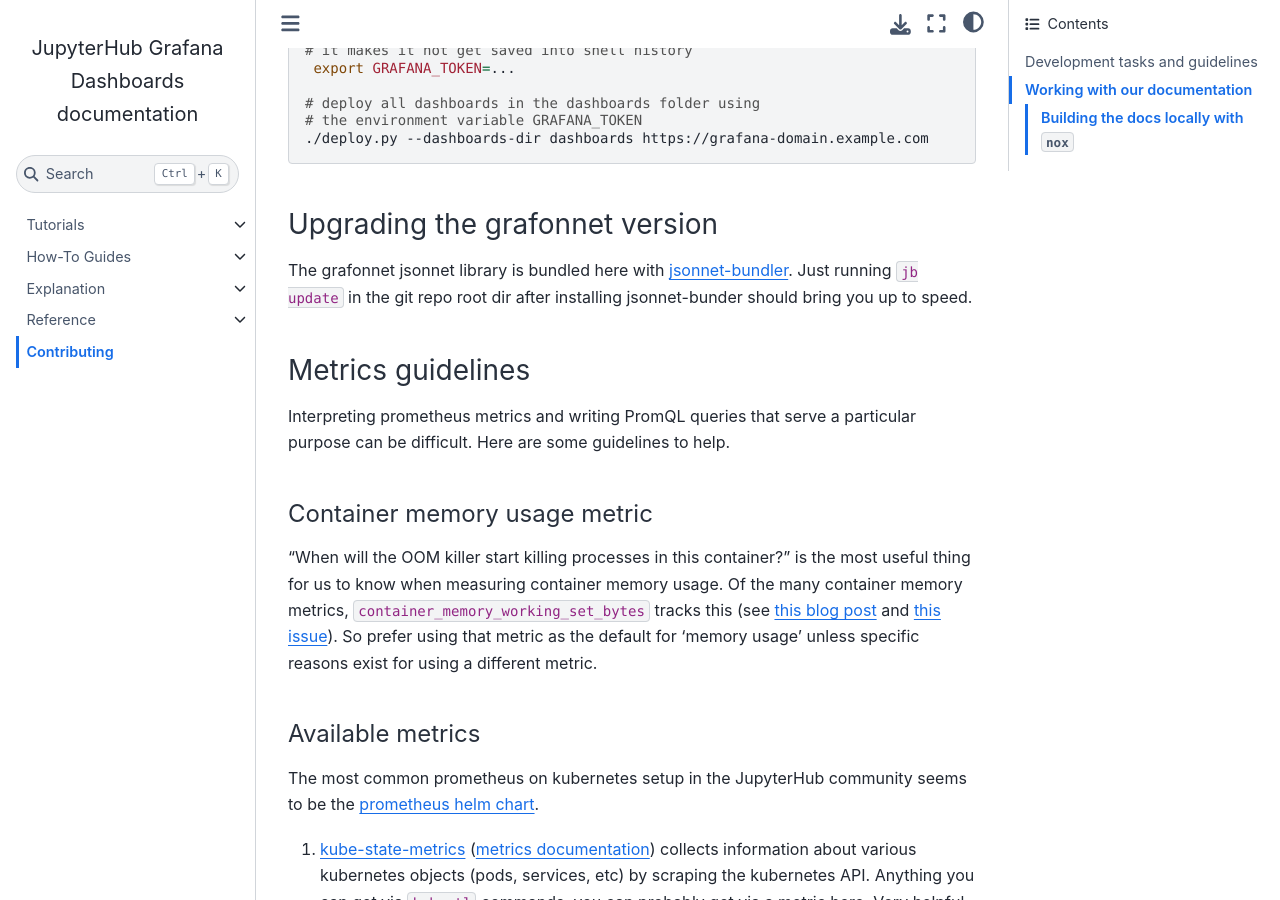
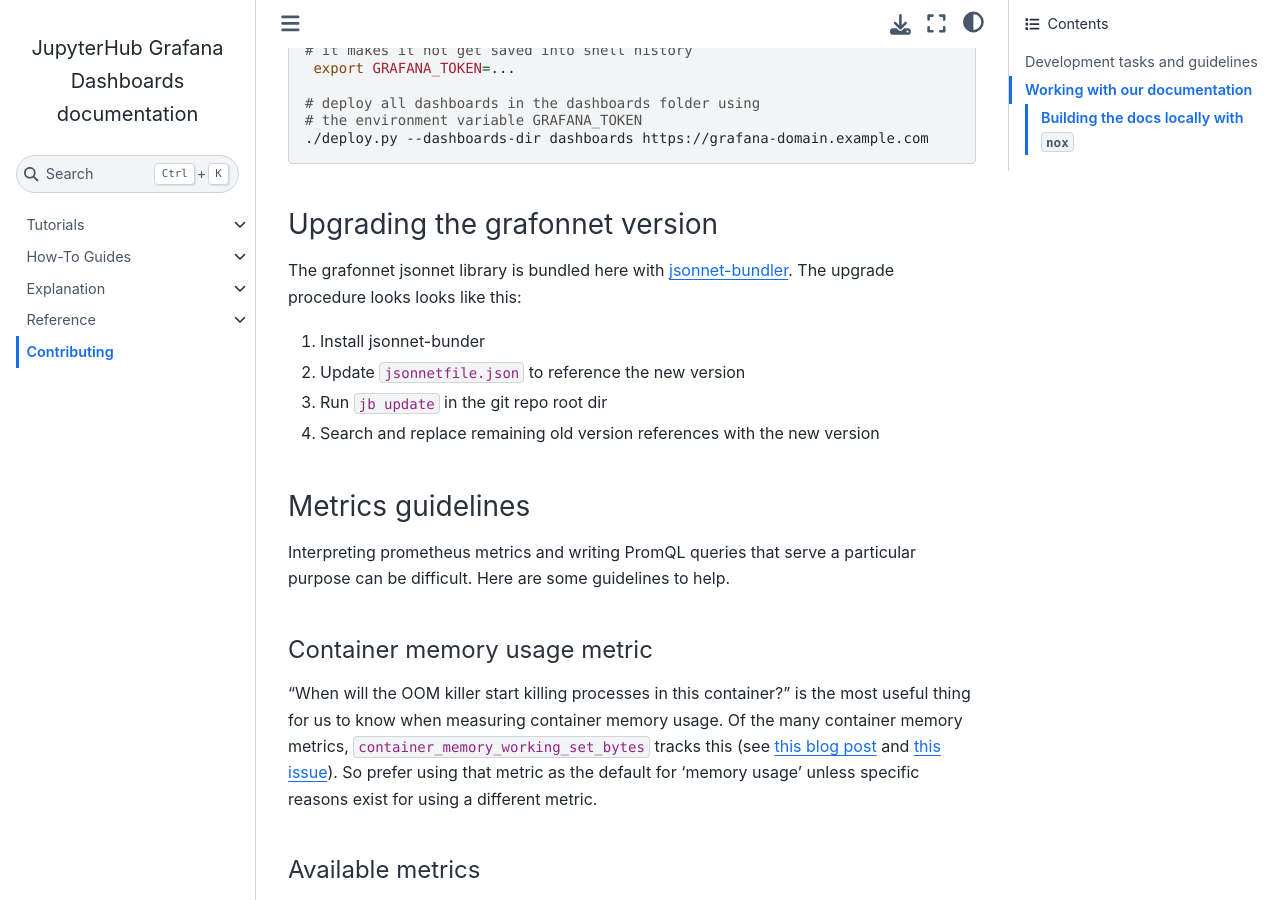
Before and after one commit to jupyterhub/grafana-dashboards, a Sphinx documentation site: the page built from docs/contributing.md, in a window 1280 px wide and 900 px high, scrolled down 1073 px. Built offline with Sphinx 7.4.7 and the Sphinx Book theme 1.1.4, drawn with Linux system fonts in a browser that asks for light colours.

Commit message:
docs: update notes on how to upgrade grafonnet

```diff
--- a/docs/contributing.md
+++ b/docs/contributing.md
@@ -57,9 +57,15 @@
 
 ### Upgrading the grafonnet version
 
-The grafonnet jsonnet library is bundled here with [jsonnet-bundler](https://github.com/jsonnet-bundler/jsonnet-bundler).
-Just running `jb update` in the git repo root dir after installing jsonnet-bunder should bring
-you up to speed.
+The grafonnet jsonnet library is bundled here with [jsonnet-bundler]. The
+upgrade procedure looks looks like this:
+
+1. Install jsonnet-bunder
+2. Update `jsonnetfile.json` to reference the new version
+3. Run `jb update` in the git repo root dir
+4. Search and replace remaining old version references with the new version
+
+[jsonnet-bundler]: https://github.com/jsonnet-bundler/jsonnet-bundler
 
 ### Metrics guidelines
 
```
